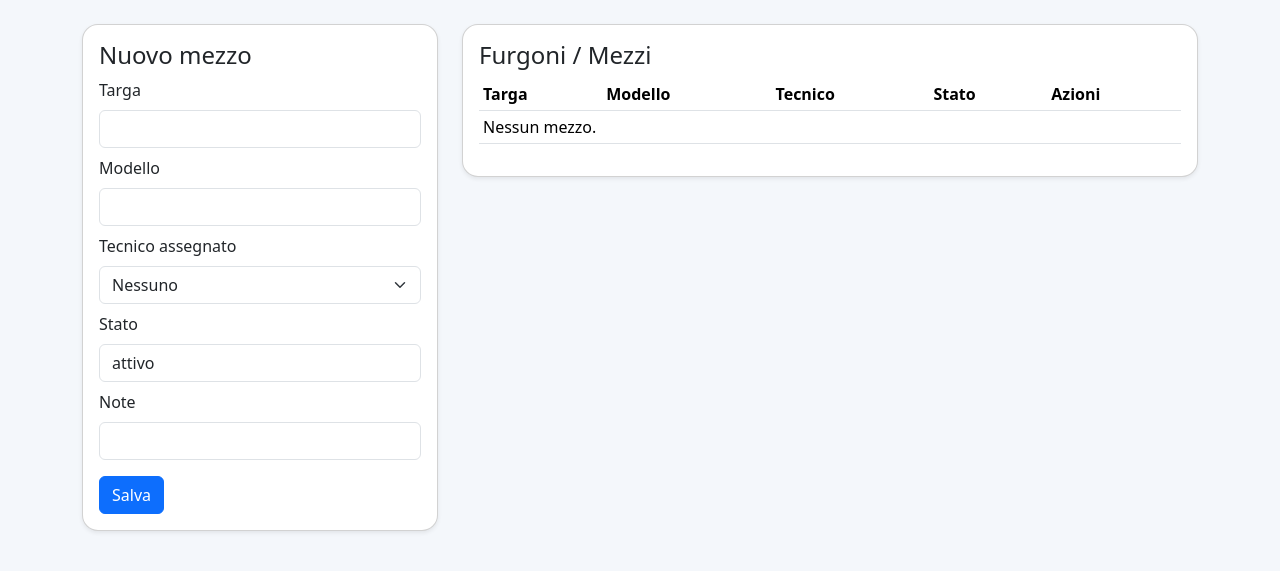
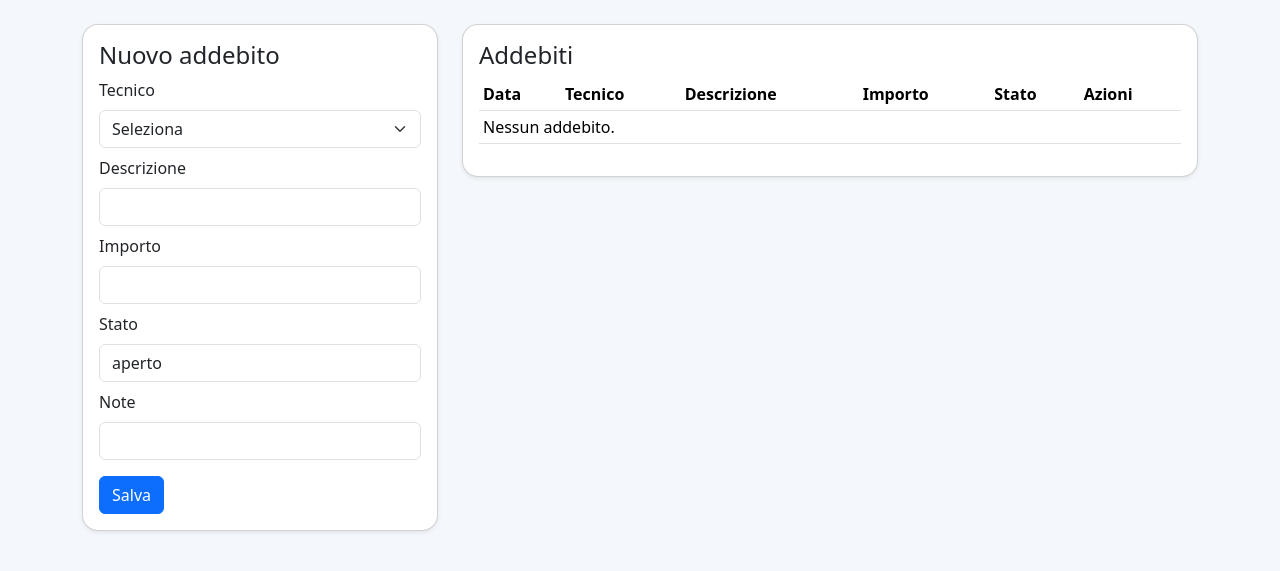
Before and after one commit to operativoei-png/evosrls, a Flask app: page /charges in a window 1280 px wide. Shown: the part 56-627 px from the top of the page. Run offline with Flask 3, Linux system fonts and the light colour scheme; a user stored in the database is signed in; data that the repository does not hold is empty.

Commit message:
Update charges.html

```diff
--- a/templates/charges.html
+++ b/templates/charges.html
@@ -4,33 +4,21 @@
   <div class="col-lg-4">
     <div class="card shadow-sm">
       <div class="card-body">
-        <h4>Nuovo mezzo</h4>
+        <h4>Nuovo addebito</h4>
         <form method="post">
           <div class="mb-2">
-            <label class="form-label">Targa</label>
-            <input class="form-control" name="plate" required>
-          </div>
-          <div class="mb-2">
-            <label class="form-label">Modello</label>
-            <input class="form-control" name="model">
-          </div>
-          <div class="mb-2">
-            <label class="form-label">Tecnico assegnato</label>
-            <select class="form-select" name="assigned_to">
-              <option value="">Nessuno</option>
+            <label class="form-label">Tecnico</label>
+            <select class="form-select" name="technician_id" required>
+              <option value="">Seleziona</option>
               {% for t in technicians %}
               <option value="{{ t.id }}">{{ t.name }}</option>
               {% endfor %}
             </select>
           </div>
-          <div class="mb-2">
-            <label class="form-label">Stato</label>
-            <input class="form-control" name="status" value="attivo">
-          </div>
-          <div class="mb-2">
-            <label class="form-label">Note</label>
-            <input class="form-control" name="notes">
-          </div>
+          <div class="mb-2"><label class="form-label">Descrizione</label><input class="form-control" name="description" required></div>
+          <div class="mb-2"><label class="form-label">Importo</label><input class="form-control" type="number" step="0.01" name="amount" required></div>
+          <div class="mb-2"><label class="form-label">Stato</label><input class="form-control" name="status" value="aperto"></div>
+          <div class="mb-2"><label class="form-label">Note</label><input class="form-control" name="notes"></div>
           <button class="btn btn-primary mt-2">Salva</button>
         </form>
       </div>
@@ -40,40 +28,28 @@
   <div class="col-lg-8">
     <div class="card shadow-sm">
       <div class="card-body">
-        <h4>Furgoni / Mezzi</h4>
+        <h4>Addebiti</h4>
         <div class="table-responsive">
           <table class="table table-sm">
-            <thead>
-              <tr>
-                <th>Targa</th>
-                <th>Modello</th>
-                <th>Tecnico</th>
-                <th>Stato</th>
-                <th>Azioni</th>
-              </tr>
-            </thead>
+            <thead><tr><th>Data</th><th>Tecnico</th><th>Descrizione</th><th>Importo</th><th>Stato</th><th>Azioni</th></tr></thead>
             <tbody>
             {% for i in items %}
               <tr>
-                <td>{{ i.plate }}</td>
-                <td>{{ i.model }}</td>
+                <td>{{ i.created_at.strftime('%d/%m/%Y %H:%M') }}</td>
                 <td>{{ i.technician.name if i.technician else '-' }}</td>
+                <td>{{ i.description }}</td>
+                <td>{{ '%.2f'|format(i.amount) }}</td>
                 <td>{{ i.status }}</td>
                 <td>
-                  <form method="post" action="{{ url_for('assign_van', item_id=i.id) }}" class="d-flex gap-1">
-                    <select class="form-select form-select-sm" name="technician_id">
-                      <option value="">Nessuno</option>
-                      {% for t in technicians %}
-                      <option value="{{ t.id }}" {% if i.assigned_to == t.id %}selected{% endif %}>{{ t.name }}</option>
-                      {% endfor %}
-                    </select>
-                    <input class="form-control form-control-sm" name="status" value="{{ i.status }}">
-                    <button class="btn btn-sm btn-outline-primary">Salva</button>
+                  {% if i.status != 'chiuso' %}
+                  <form method="post" action="{{ url_for('close_charge', item_id=i.id) }}">
+                    <button class="btn btn-sm btn-outline-danger">Chiudi</button>
                   </form>
+                  {% endif %}
                 </td>
               </tr>
             {% else %}
-              <tr><td colspan="5">Nessun mezzo.</td></tr>
+              <tr><td colspan="6">Nessun addebito.</td></tr>
             {% endfor %}
             </tbody>
           </table>
```
